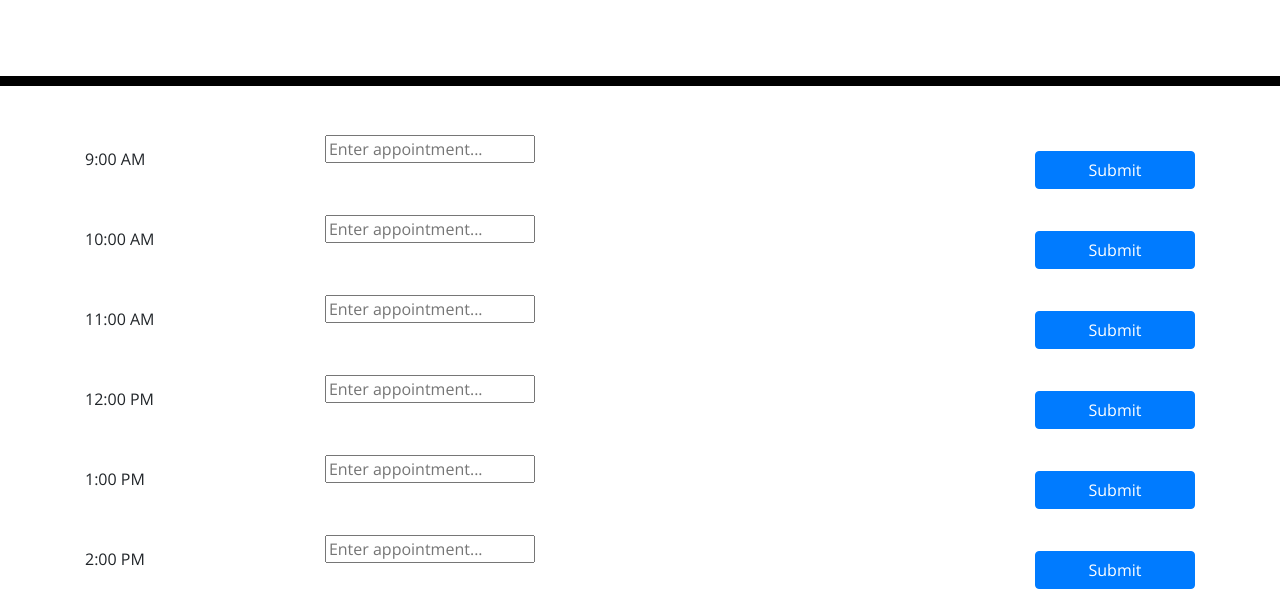
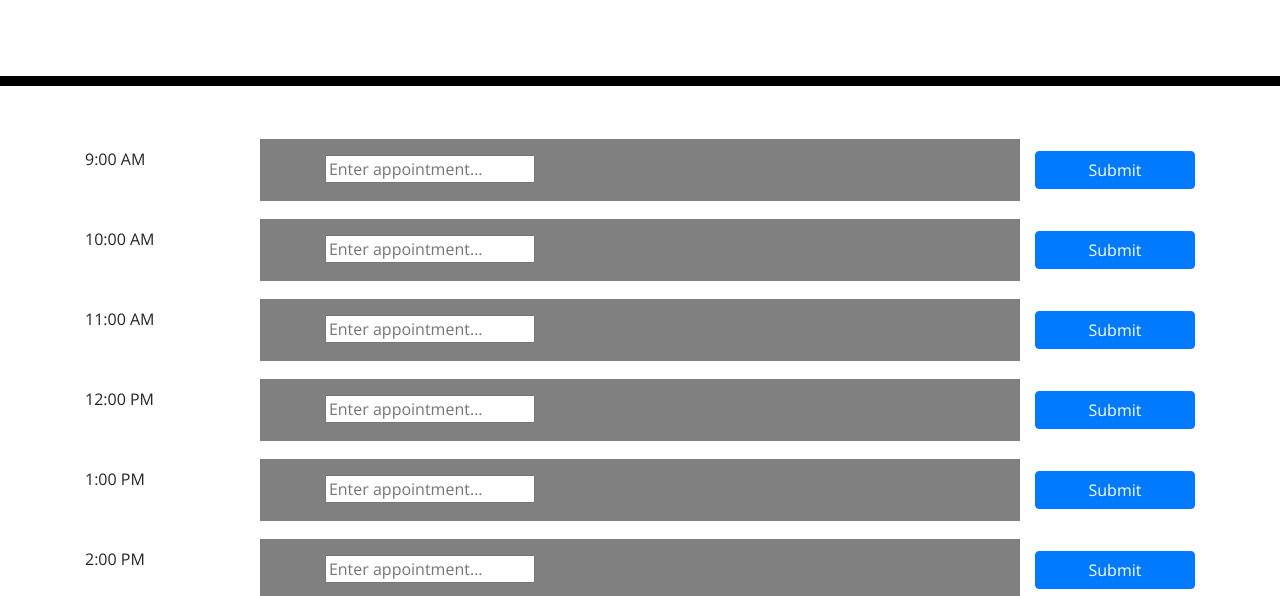
Before and after one commit to jpgeib/04-HW-Day-Planner, a plain HTML site: page index.html in a window 1280 px wide. Shown: the part 182-778 px from the top of the page. Drawn offline with nearby package versions, Linux system fonts and the light colour scheme.

Commit message:
preparing default css state

```diff
--- a/style.css
+++ b/style.css
@@ -33,7 +33,12 @@ body {
   .row {
     white-space: pre-wrap;
     height: 80px;
-    border-top: 1px solid white;;
+    border-top: 1px solid white;
+  }
+
+  .col-lg-8 {
+    background-color: gray;
+    margin: 20px 0;
   }
 
   .hour {
```
